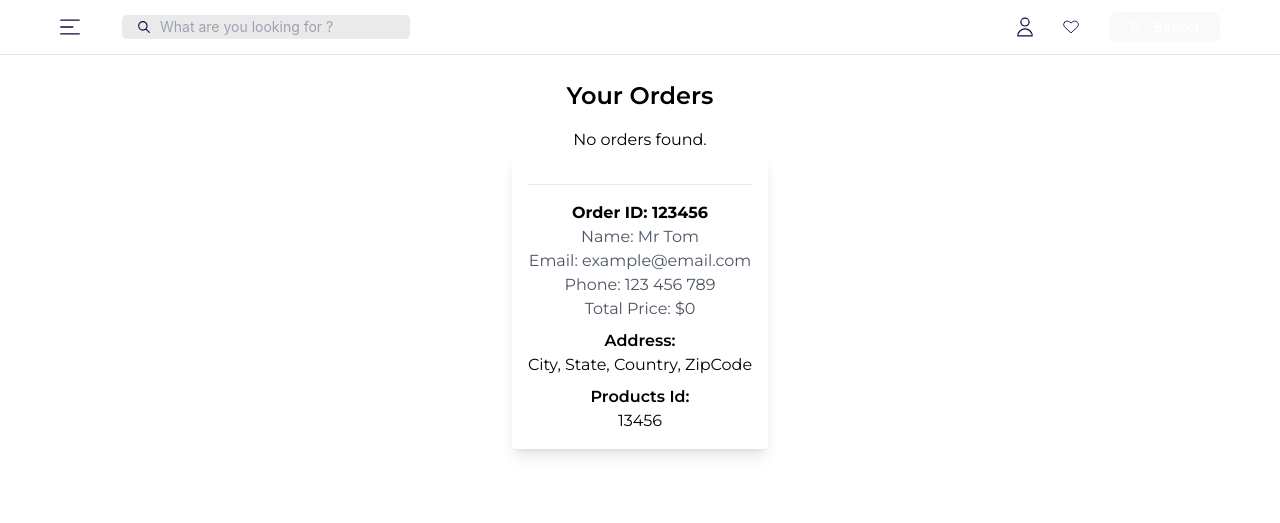
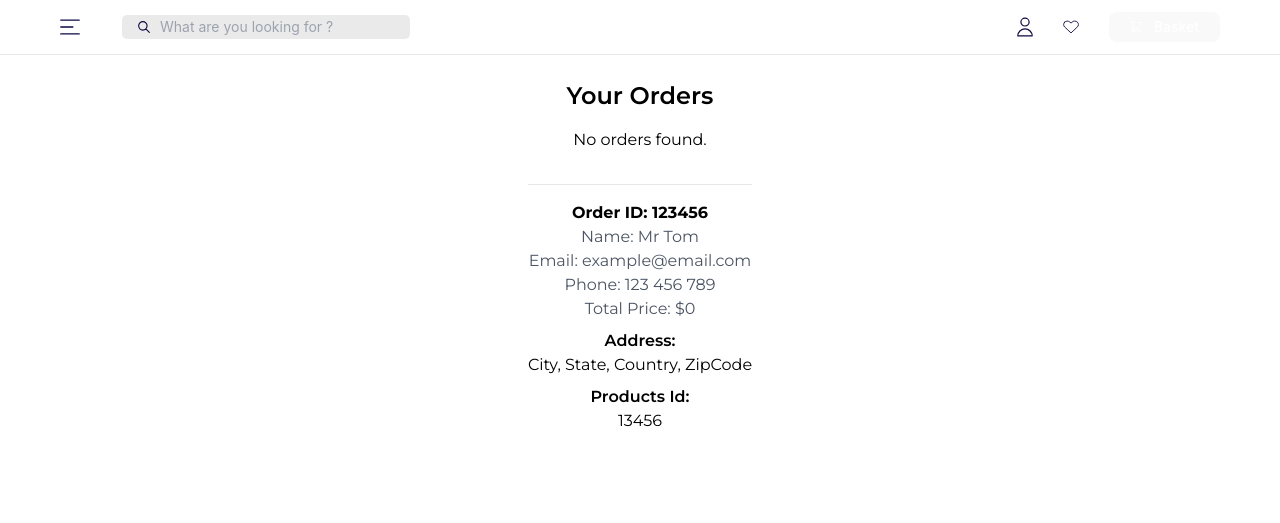
Before and after one commit to Rithik2211/book-store-management, a React (Vite) app in the folder frontend/: page /orders in a window 1280 px wide. Shown: the top 523 px of the page. Built offline with nearby package versions, Linux system fonts and the light colour scheme.

Commit message:
updated order page

```diff
--- a/frontend/src/components/Order.tsx
+++ b/frontend/src/components/Order.tsx
@@ -2,12 +2,12 @@ import React from 'react'
 
 const Order = () => {
     return (
-        <div className="container mx-auto p-6">
+        <div className="container max-w-screen-2xl w-full p-6 ">
             <h1 className="text-2xl font-semibold mb-4">Your Orders</h1>
 
             <p>No orders found.</p>
 
-            <div className="bg-white rounded shadow-lg p-4">
+            <div className="rounded p-4">
                 <div className="border-b mb-4 pb-4"></div>
                 <h2 className="font-bold">Order ID: 123456</h2>
                 <p className="text-gray-600">Name: Mr Tom</p>
```
